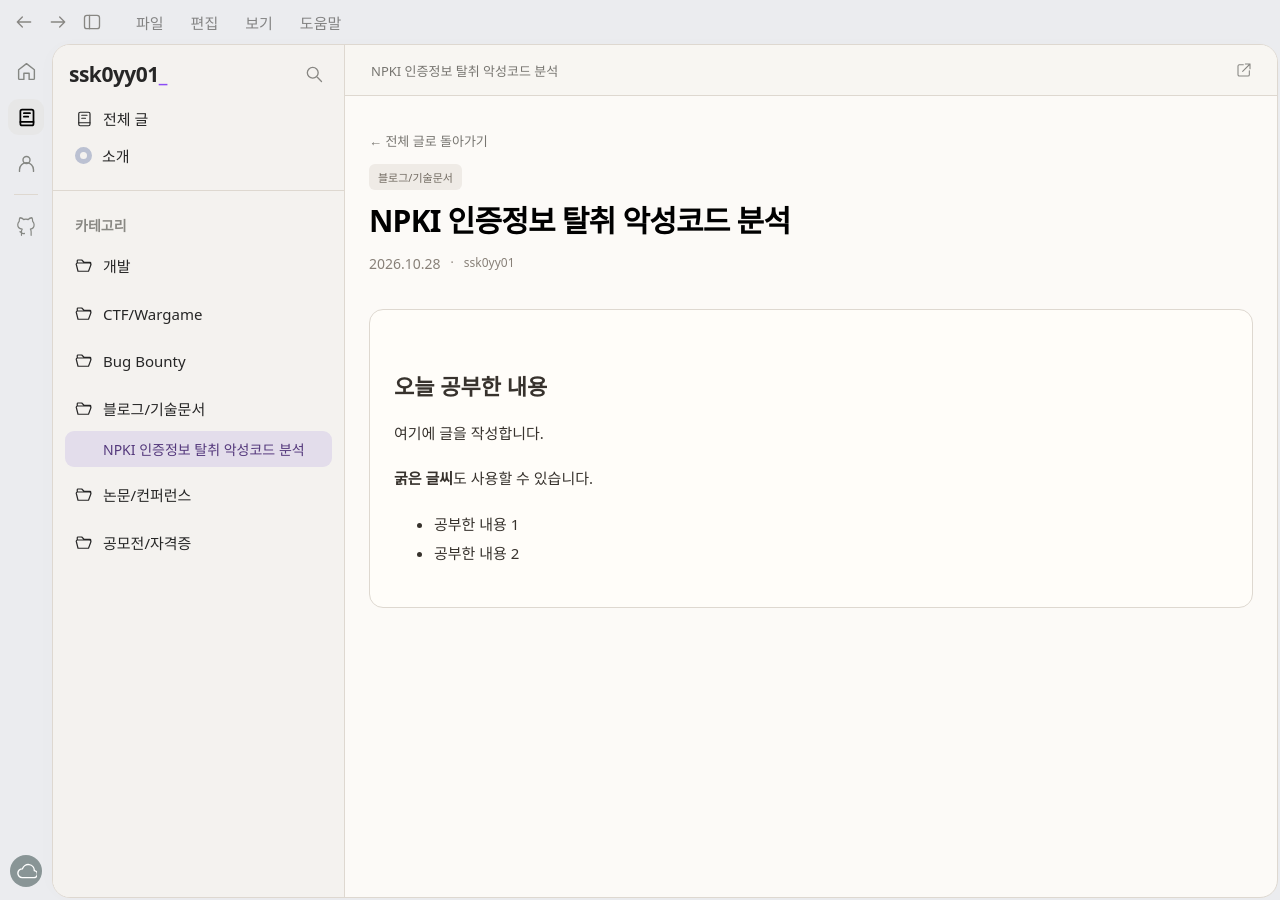
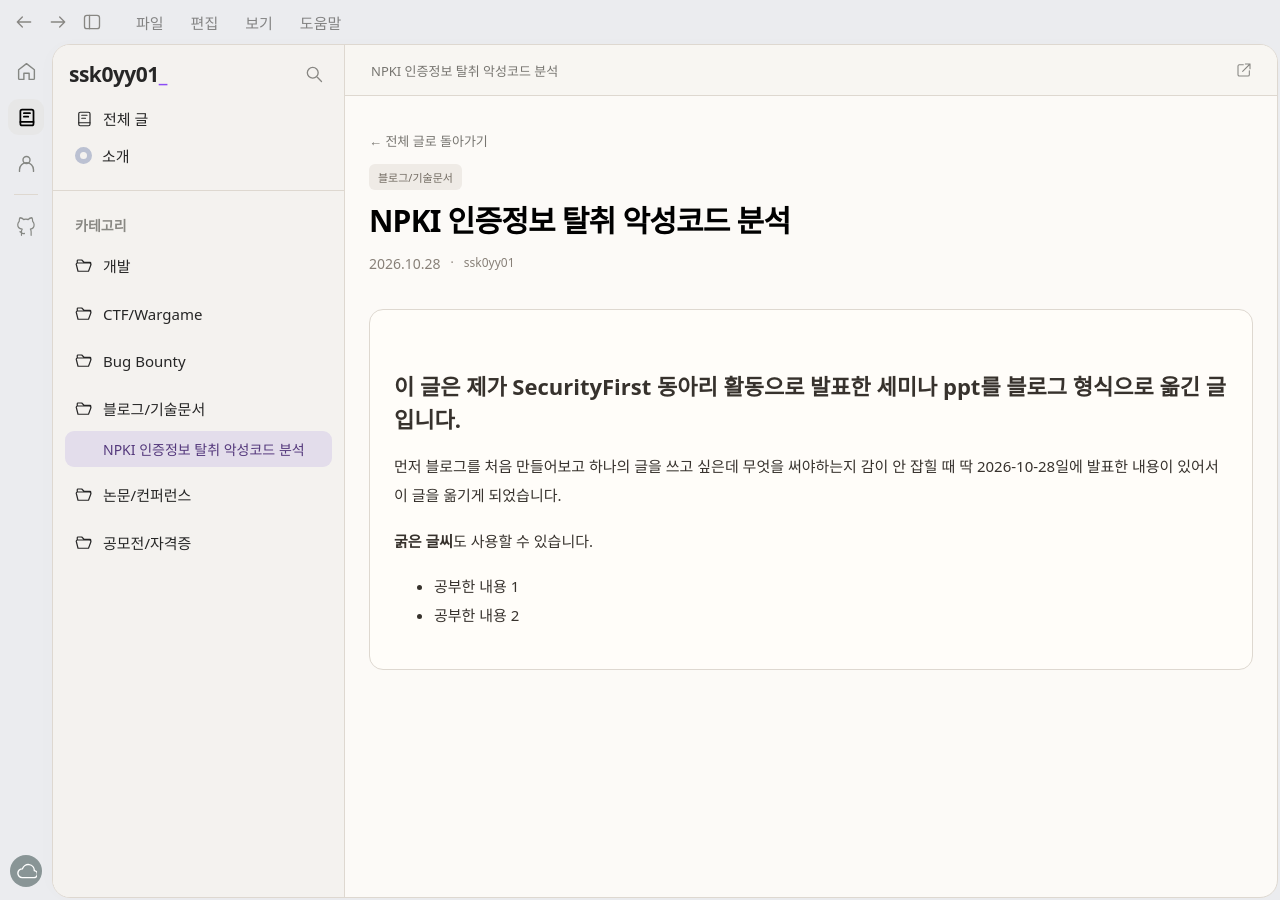
Before and after one commit to ssk0yy01/ssk0yy01.github.io, a Jekyll site: the page built from _posts/2026-10-29-first-post.md, in a window 1280 px wide. Built offline with Jekyll 4.4.1, drawn with Linux system fonts in a browser that asks for light colours.

Commit message:
Update 2026-10-29-first-post.md

```diff
--- a/_posts/2026-10-29-first-post.md
+++ b/_posts/2026-10-29-first-post.md
@@ -7,9 +7,10 @@ categories: [blog-docs]
 topic: 리버싱
 ---
 
-## 오늘 공부한 내용
+## 이 글은 제가 SecurityFirst 동아리 활동으로 발표한 세미나 ppt를 블로그 형식으로 옮긴 글입니다.
 
-여기에 글을 작성합니다.
+먼저 블로그를 처음 만들어보고 하나의 글을 쓰고 싶은데 무엇을 써야하는지 감이 안 잡힐 때 딱 2026-10-28일에 발표한 내용이 있어서
+이 글을 옮기게 되었습니다.
 
 **굵은 글씨**도 사용할 수 있습니다.
 
```
